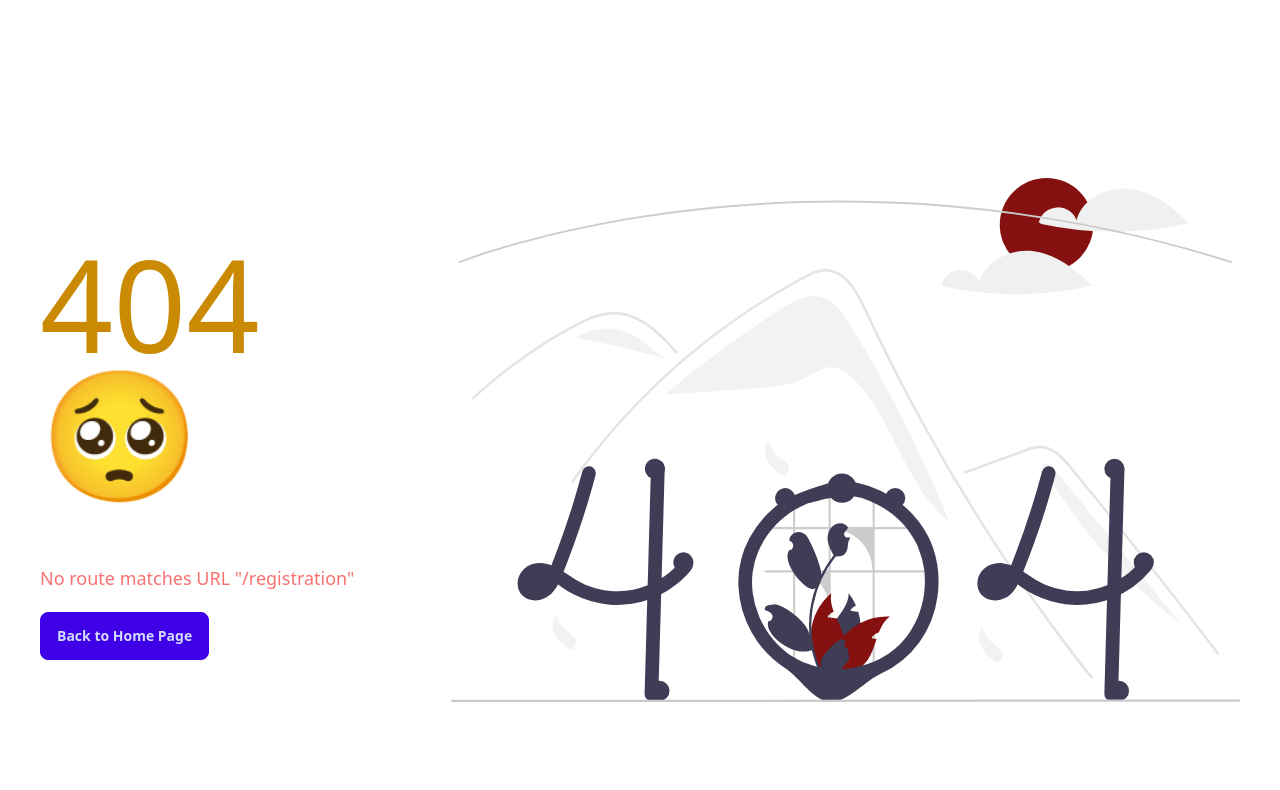
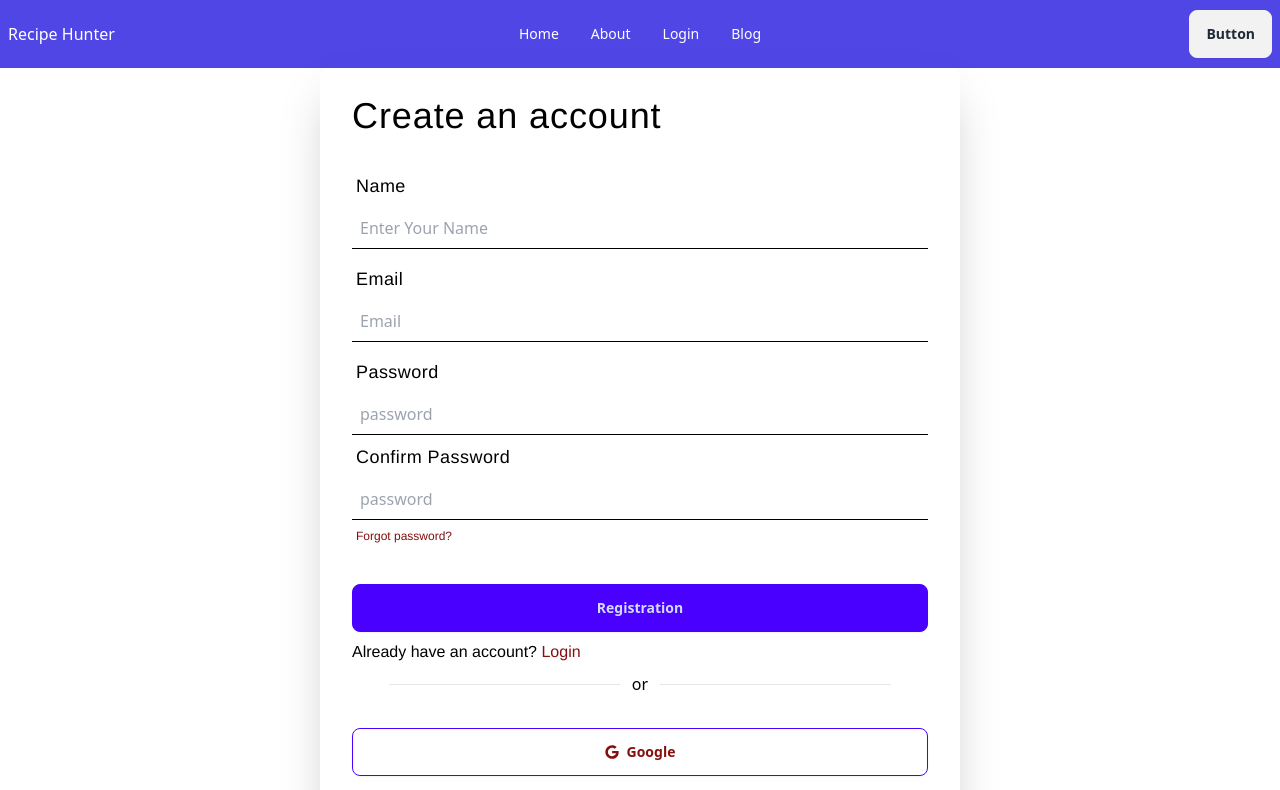
Before and after one commit to sifatullahshoyon/chef-recipe-hunter-client, a React (Vite) app: page /registration in a window 1280 px wide. Before the commit this address had no page. Shown: the top 790 px of the page. Built offline with nearby package versions, Linux system fonts and the light colour scheme; a web font is replaced by a local one.

Commit message:
Registration & Login Page Design compleate

```diff
--- /dev/null
+++ b/src/components/shared/Login/Login.jsx
@@ -0,0 +1,88 @@
+import React from "react";
+import { Link } from "react-router-dom";
+import { FaGoogle, FaGithub } from "react-icons/fa";
+
+const Login = () => {
+    const handleLogin = () => {
+        console.log('okkk');
+    };
+  return (
+    <div className="bg-white">
+      <div className="container mx-auto  min-h-screen w-full">
+        <div className="flex justify-center items-center h-screen">
+          <div className="card shrink-0 w-full max-w-sm shadow-2xl">
+            <form onSubmit={handleLogin} className="card-body">
+              <h3 className="text-black text-4xl font-neue font-medium mb-5 tracking-wide">
+                Login
+              </h3>
+              <div className="form-control">
+                <label className="label">
+                  <span className="label-text text-black text-lg font-neue tracking-wide">
+                    Email
+                  </span>
+                </label>
+                <input
+                  type="email"
+                  placeholder="Email"
+                  name="email"
+                  className="p-2 text-black"
+                  required
+                />
+              </div>
+              <div className="form-control">
+                <label className="label">
+                  <span className="label-text text-black text-lg font-neue tracking-wide">
+                    Password
+                  </span>
+                </label>
+                <input
+                  type="password"
+                  placeholder="password"
+                  name="password"
+                  className="p-2 text-black"
+                  required
+                />
+                <label className="label">
+                  <a
+                    href="#"
+                    className="label-text-alt link link-hover text-brown hover:text-brown font-neue"
+                  >
+                    Forgot password?
+                  </a>
+                </label>
+              </div>
+              <div className="form-control mt-6">
+                <button className="btn btn-primary">Login</button>
+              </div>
+              <div>
+                <p className="text-black font-neue">
+                  Don’t have an account?{" "}
+                  <span className="text-brown hover:underline">
+                    <Link to="/registration">Create an account</Link>
+                  </span>
+                </p>
+              </div>
+              <div className="flex justify-center text-black items-center gap-3">
+                <hr className="w-2/5" />
+                <span>or</span>
+                <hr className="w-2/5" />
+              </div>
+              <div className="form-control mt-6">
+                <button className="btn btn-primary bg-transparent hover:bg-transparent  text-brown">
+                  <FaGoogle /> Google
+                </button>
+              </div>
+              <div className="form-control mt-2">
+                <button className="btn btn-primary bg-transparent hover:bg-transparent border-black text-brown">
+                  <FaGithub /> Github
+                </button>
+              </div>
+            </form>
+          </div>
+        </div>
+      </div>
+    </div>
+  );
+};
+
+export default Login;
--- /dev/null
+++ b/src/components/shared/Registration/Registration.jsx
@@ -0,0 +1,113 @@
+import React from "react";
+import { Link } from "react-router-dom";
+import { FaGoogle, FaGithub } from "react-icons/fa";
+
+const Registration = () => {
+    const handleRegistration = () => {
+        console.log('ok');
+    };
+  return (
+    <div className="bg-white">
+      <div className="container mx-auto  min-h-screen w-full">
+        <div className="flex justify-center items-center h-screen">
+          <div className="card shrink-0 md:w-2/4  shadow-2xl">
+            <form onSubmit={handleRegistration} className="card-body">
+              <h3 className="text-black text-4xl font-neue font-medium mb-5 tracking-wide">
+                Create an account
+              </h3>
+              <div className="form-control">
+                <label className="label">
+                  <span className="label-text text-black text-lg font-neue tracking-wide">
+                    Name
+                  </span>
+                </label>
+                <input
+                  type="text"
+                  placeholder="Enter Your Name"
+                  name="email"
+                  className="p-2 text-black"
+                />
+              </div>
+              <div className="form-control">
+                <label className="label">
+                  <span className="label-text text-black text-lg font-neue tracking-wide">
+                    Email
+                  </span>
+                </label>
+                <input
+                  type="email"
+                  placeholder="Email"
+                  name="email"
+                  className="p-2 text-black"
+                  required
+                />
+              </div>
+              <div className="form-control">
+                <label className="label">
+                  <span className="label-text text-black text-lg font-neue tracking-wide">
+                    Password
+                  </span>
+                </label>
+                <input
+                  type="password"
+                  placeholder="password"
+                  name="password"
+                  className="p-2 text-black"
+                  required
+                />
+                <label className="label">
+                  <span className="label-text text-black text-lg font-neue tracking-wide">
+                    Confirm Password
+                  </span>
+                </label>
+                <input
+                  type="password"
+                  placeholder="password"
+                  name="confirm"
+                  className="p-2 text-black"
+                  required
+                />
+                <label className="label">
+                  <a
+                    href="#"
+                    className="label-text-alt link link-hover text-brown hover:text-brown font-neue"
+                  >
+                    Forgot password?
+                  </a>
+                </label>
+              </div>
+              <div className="form-control mt-6">
+                <button className="btn btn-primary">Registration</button>
+              </div>
+              <div>
+                <p className="text-black font-neue">
+                  Already have an account?{" "}
+                  <span className="text-brown hover:underline">
+                    <Link to="/login">Login</Link>
+                  </span>
+                </p>
+              </div>
+              <div className="flex justify-center text-black items-center gap-3">
+                <hr className="w-2/5" />
+                <span>or</span>
+                <hr className="w-2/5" />
+              </div>
+              <div className="form-control mt-6">
+                <button className="btn btn-primary bg-transparent hover:bg-transparent  text-brown">
+                  <FaGoogle /> Google
+                </button>
+              </div>
+              <div className="form-control mt-2">
+                <button className="btn btn-primary bg-transparent hover:bg-transparent border-black text-brown">
+                  <FaGithub /> Github
+                </button>
+              </div>
+            </form>
+          </div>
+        </div>
+      </div>
+    </div>
+  );
+};
+
+export default Registration;
--- a/src/index.css
+++ b/src/index.css
@@ -18,3 +18,9 @@
 .text-brown{
   color: #84100F;
 }
+
+input{
+  background-color: white;
+  border-bottom: 1px solid black;
+  outline: none;
+}
--- /dev/null
+++ b/src/layout/AccountCreate.jsx
@@ -0,0 +1,18 @@
+import React from 'react';
+import Navbar from '../components/shared/Navbar/Navbar';
+import { Outlet } from 'react-router-dom';
+import Footer from '../components/shared/Footer/Footer';
+
+const AccountCreate = () => {
+    return (
+        <>
+            <Navbar />
+            <div className='min-h-[calc(100vh-40px)]'>
+                <Outlet />
+            </div>
+            <Footer />
+        </>
+    );
+};
+
+export default AccountCreate;
--- a/src/routes/routes/Routes.jsx
+++ b/src/routes/routes/Routes.jsx
@@ -5,6 +5,9 @@ import Home from "../../pages/Home/Home";
 import Services from "../../pages/Services/Services";
 import Chefes from "../../pages/Chefes/Chefes";
 import History from "../../pages/History/History";
+import AccountCreate from "../../layout/AccountCreate";
+import Registration from "../../components/shared/Registration/Registration";
+import Login from "../../components/shared/Login/Login";
 
 
 const router = createBrowserRouter([
@@ -32,6 +35,21 @@ const router = createBrowserRouter([
             },
         ]
     },
+    {
+        path: '/',
+        element: <AccountCreate />,
+        errorElement: <ErrorPage />,
+        children: [
+            {
+                path: '/registration',
+                element: <Registration />
+            },
+            {
+                path: '/login',
+                element: <Login />
+            }
+        ]
+    }
 ]);
 
 
```
